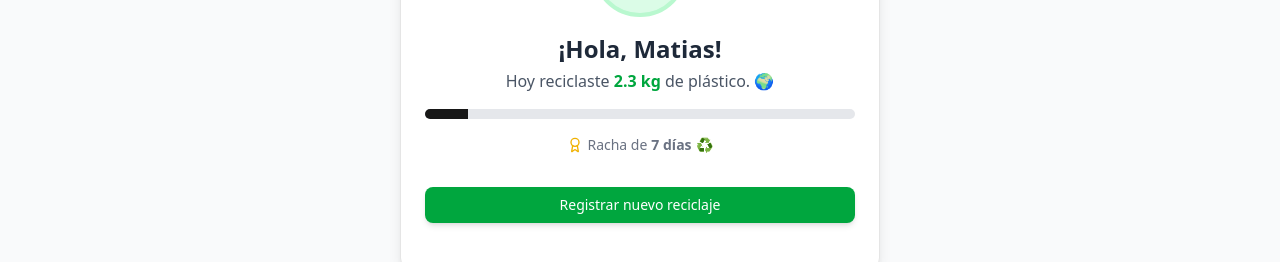
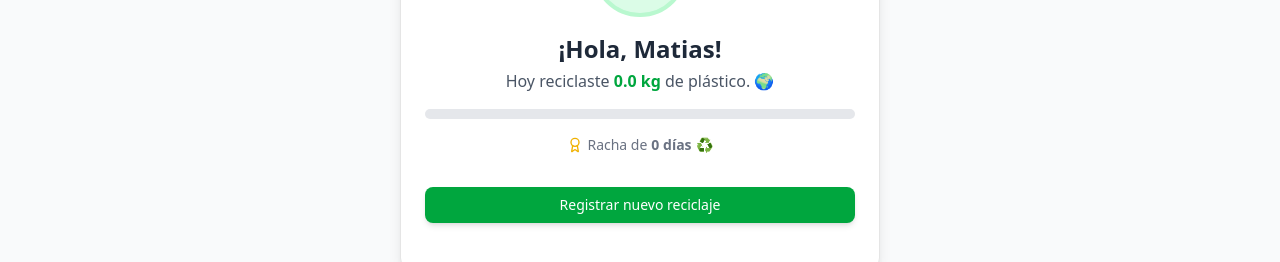
Before and after one commit to mynsc/ecoaliados, a React (Vite) app: page / in a window 1280 px wide. Shown: the part 144-406 px from the top of the page. Built offline with nearby package versions, Linux system fonts and the light colour scheme.

Commit message:
feat(home): add dynamic streak calculation with progress tracking

```diff
--- a/src/components/layout/MainLayout.tsx
+++ b/src/components/layout/MainLayout.tsx
@@ -2,16 +2,17 @@ import { useState } from 'react';
 import { HomeView } from '@/features/home';
 import { LeaderboardView } from '@/features/leaderboard';
 import { ProfileView } from '@/features/profile';
-import { Missions } from '@/features/missions';
+import { Missions, useMissions } from '@/features/missions';
 import { BottomNavigation } from './BottomNavigation';
 
 export function MainLayout() {
     const [activeTab, setActiveTab] = useState('home');
+    const { missions } = useMissions();
 
     const renderContent = () => {
         switch (activeTab) {
             case 'home':
-                return <HomeView />;
+                return <HomeView missions={missions} />;
             case 'missions':
                 return <Missions />;
             case 'leaderboard':
--- a/src/features/home/components/HomeView.tsx
+++ b/src/features/home/components/HomeView.tsx
@@ -1,7 +1,15 @@
 import { Card, CardContent, Button, Progress, Badge } from '@/components/ui';
 import { Gift, Award } from 'lucide-react';
+import { useHomeData } from '../hooks/useHomeData';
+import type { Mission } from '@/features/missions/missions.types';
 
-export function HomeView() {
+interface HomeViewProps {
+    missions: Mission[];
+}
+
+export function HomeView({ missions }: HomeViewProps) {
+    const { streak, todayRecycled, streakProgress, nextMilestone } = useHomeData(missions);
+
     return (
         <div className="space-y-6">
             {/* --- Tarjeta de Bienvenida --- */}
@@ -13,17 +21,22 @@ export function HomeView() {
                     <div className="text-center">
                         <h2 className="text-2xl font-bold text-gray-800">¡Hola, Matias!</h2>
                         <p className="text-md text-gray-600 mt-1">
-                            Hoy reciclaste <span className="font-semibold text-green-600">2.3 kg</span> de plástico. <span role="img" aria-label="Planeta Tierra">🌍</span>
+                            Hoy reciclaste <span className="font-semibold text-green-600">{todayRecycled} kg</span> de plástico. <span role="img" aria-label="Planeta Tierra">🌍</span>
                         </p>
                     </div>
                     <Progress
-                        value={10}
+                        value={streakProgress}
                         className="w-full bg-gray-200 h-2.5 rounded-full"
                     />
                     <div className="text-sm text-gray-500 font-medium flex items-center gap-1">
                         <Award className="h-4 w-4 text-yellow-500" />
-                        Racha de <span className="font-bold">7 días</span> <span role="img" aria-label="Símbolo de reciclaje">♻️</span>
+                        Racha de <span className="font-bold">{streak} {streak === 1 ? 'día' : 'días'}</span> {streak > 0 ? '🔥' : '♻️'}
                     </div>
+                    {streak > 0 && nextMilestone && (
+                        <p className="text-xs text-gray-500 text-center">
+                            ¡{nextMilestone - streak} {nextMilestone - streak === 1 ? 'día' : 'días'} más para alcanzar {nextMilestone} días!
+                        </p>
+                    )}
                     <Button
                         className="w-full mt-4 bg-green-600 hover:bg-green-700 text-white shadow-md transition-colors"
                         aria-label="Registrar nuevo reciclaje"
--- /dev/null
+++ b/src/features/home/hooks/useHomeData.ts
@@ -0,0 +1,69 @@
+import { useMemo } from 'react';
+import { calculateStreak } from '@/features/missions/missions.utils';
+import type { Mission } from '@/features/missions/missions.types';
+
+/**
+ * Hook personalizado para calcular datos dinámicos del Home.
+ * Calcula estadísticas del usuario basadas en el historial de misiones.
+ *
+ * @param missions - Array de todas las misiones del usuario
+ * @returns Objeto con datos calculados (racha, kg reciclados hoy, progreso)
+ */
+export function useHomeData(missions: Mission[]) {
+  // Calcular racha de días consecutivos
+  const streak = useMemo(() => calculateStreak(missions), [missions]);
+
+  // Calcular kilogramos reciclados hoy
+  const todayRecycled = useMemo(() => {
+    const today = new Date().toISOString().split('T')[0]; // YYYY-MM-DD
+
+    // Obtener todos los reportes de hoy de todas las misiones
+    const todayReports = missions.flatMap(m =>
+      (m.reports || []).filter(r => r.timestamp.startsWith(today))
+    );
+
+    // Sumar items reportados hoy
+    const totalItems = todayReports.reduce((sum, r) => sum + r.added, 0);
+
+    // Convertir a kilogramos (asumiendo ~150g por item promedio)
+    // Puedes ajustar este factor según el tipo de items
+    return (totalItems * 0.15).toFixed(1);
+  }, [missions]);
+
+  // Calcular progreso hacia el próximo hito de racha
+  const streakProgress = useMemo(() => {
+    // Hitos comunes: 7, 14, 30, 60, 90, 180, 365 días
+    const milestones = [7, 14, 30, 60, 90, 180, 365];
+
+    // Encontrar el próximo hito
+    const nextMilestone = milestones.find(m => m > streak) || 365;
+
+    // Calcular porcentaje de progreso
+    return Math.round((streak / nextMilestone) * 100);
+  }, [streak]);
+
+  // Obtener el próximo hito para mostrar al usuario
+  const nextMilestone = useMemo(() => {
+    const milestones = [7, 14, 30, 60, 90, 180, 365];
+    return milestones.find(m => m > streak) || 365;
+  }, [streak]);
+
+  // Calcular total de misiones completadas
+  const completedMissions = useMemo(() => {
+    return missions.filter(m => m.completed).length;
+  }, [missions]);
+
+  // Calcular total de items reportados (lifetime)
+  const totalItemsRecycled = useMemo(() => {
+    return missions.reduce((sum, m) => sum + (m.currentCount || 0), 0);
+  }, [missions]);
+
+  return {
+    streak,                  // Racha actual en días
+    todayRecycled,          // Kg reciclados hoy (string con 1 decimal)
+    streakProgress,         // Porcentaje hacia próximo hito (0-100)
+    nextMilestone,          // Próximo hito a alcanzar
+    completedMissions,      // Total de misiones completadas
+    totalItemsRecycled,     // Total de items reciclados (lifetime)
+  };
+}
--- a/src/features/home/index.ts
+++ b/src/features/home/index.ts
@@ -1 +1,2 @@
 export { HomeView } from './components/HomeView';
+export { useHomeData } from './hooks/useHomeData';
--- a/src/features/missions/missions.utils.ts
+++ b/src/features/missions/missions.utils.ts
@@ -258,3 +258,64 @@ export function sortMissionsByPriority(missions: Mission[]): Mission[] {
     return dateB - dateA;
   });
 }
+
+/**
+ * Calcula la racha de días consecutivos con reportes.
+ * Una racha se mantiene si hay al menos un reporte por día, contando desde hoy o ayer.
+ * Si el último reporte es de hace más de 1 día, la racha se considera rota (retorna 0).
+ *
+ * @param missions - Array de todas las misiones del usuario
+ * @returns Número de días consecutivos con al menos un reporte (0 si no hay racha activa)
+ *
+ * @example
+ * // Usuario reportó hoy, ayer y anteayer
+ * calculateStreak(missions) // => 3
+ *
+ * // Usuario reportó hace 3 días (racha rota)
+ * calculateStreak(missions) // => 0
+ */
+export function calculateStreak(missions: Mission[]): number {
+  // Recolectar todos los reportes de todas las misiones
+  const allReports = missions.flatMap(m => m.reports ?? []);
+
+  if (allReports.length === 0) return 0;
+
+  // Extraer fechas únicas en formato YYYY-MM-DD
+  const reportDates = allReports.map(r => toYMD(r.timestamp));
+  const uniqueDates = [...new Set(reportDates)].sort((a, b) => b.localeCompare(a)); // descendente
+
+  if (uniqueDates.length === 0) return 0;
+
+  // Verificar si la racha está activa (último reporte fue hoy o ayer)
+  const today = toYMD(new Date());
+  const yesterday = toYMD(new Date(Date.now() - 24 * 60 * 60 * 1000));
+
+  const mostRecentDate = uniqueDates[0];
+
+  // Si el último reporte no es de hoy ni de ayer, la racha está rota
+  if (mostRecentDate !== today && mostRecentDate !== yesterday) {
+    return 0;
+  }
+
+  // Contar días consecutivos hacia atrás desde el más reciente
+  let streak = 1;
+  let currentDate = new Date(mostRecentDate);
+
+  for (let i = 1; i < uniqueDates.length; i++) {
+    // Calcular el día anterior esperado
+    const previousDay = new Date(currentDate);
+    previousDay.setDate(previousDay.getDate() - 1);
+    const expectedDate = toYMD(previousDay);
+
+    // Si la siguiente fecha en el array es el día anterior consecutivo, incrementar racha
+    if (uniqueDates[i] === expectedDate) {
+      streak++;
+      currentDate = new Date(uniqueDates[i]);
+    } else {
+      // La secuencia se rompió
+      break;
+    }
+  }
+
+  return streak;
+}
```
